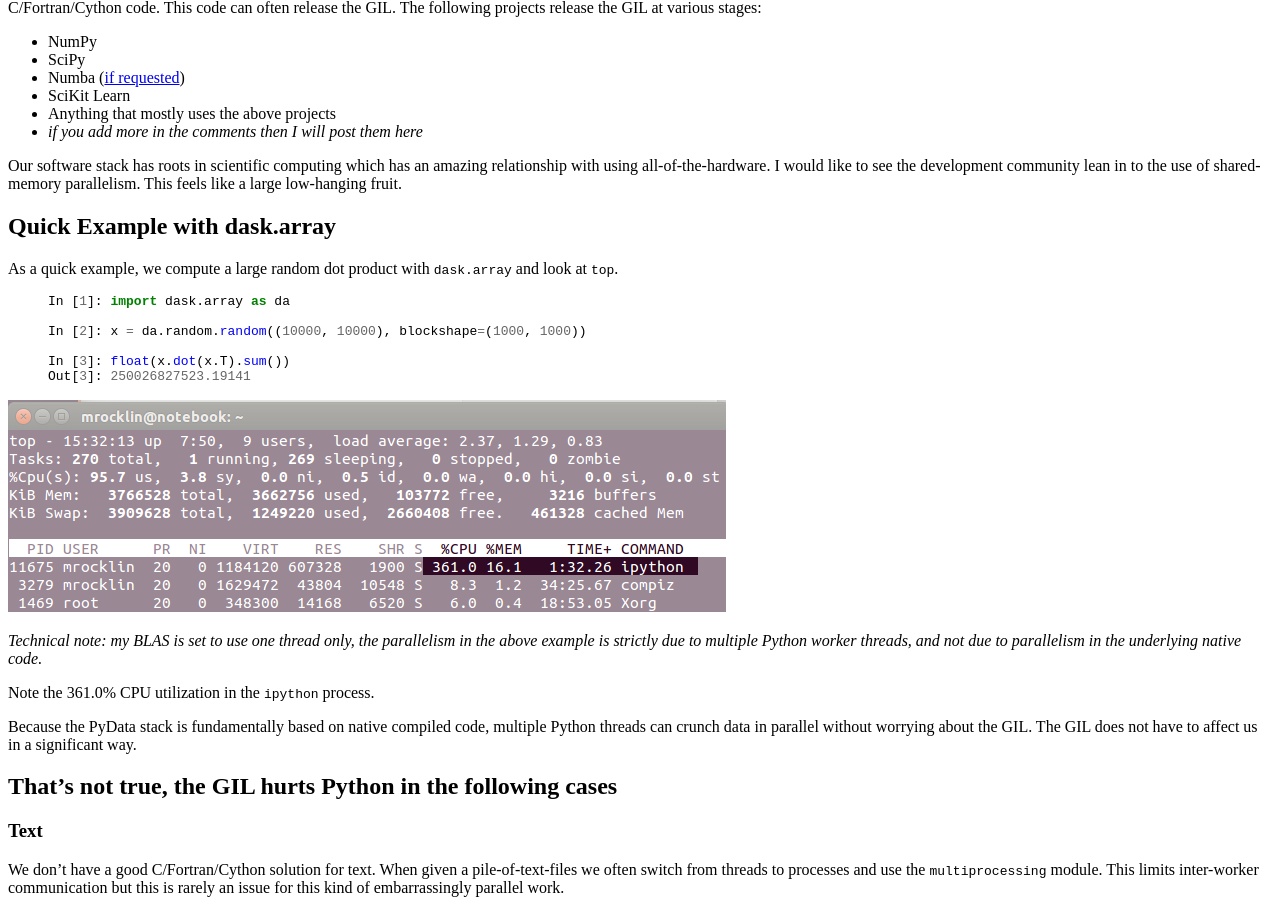
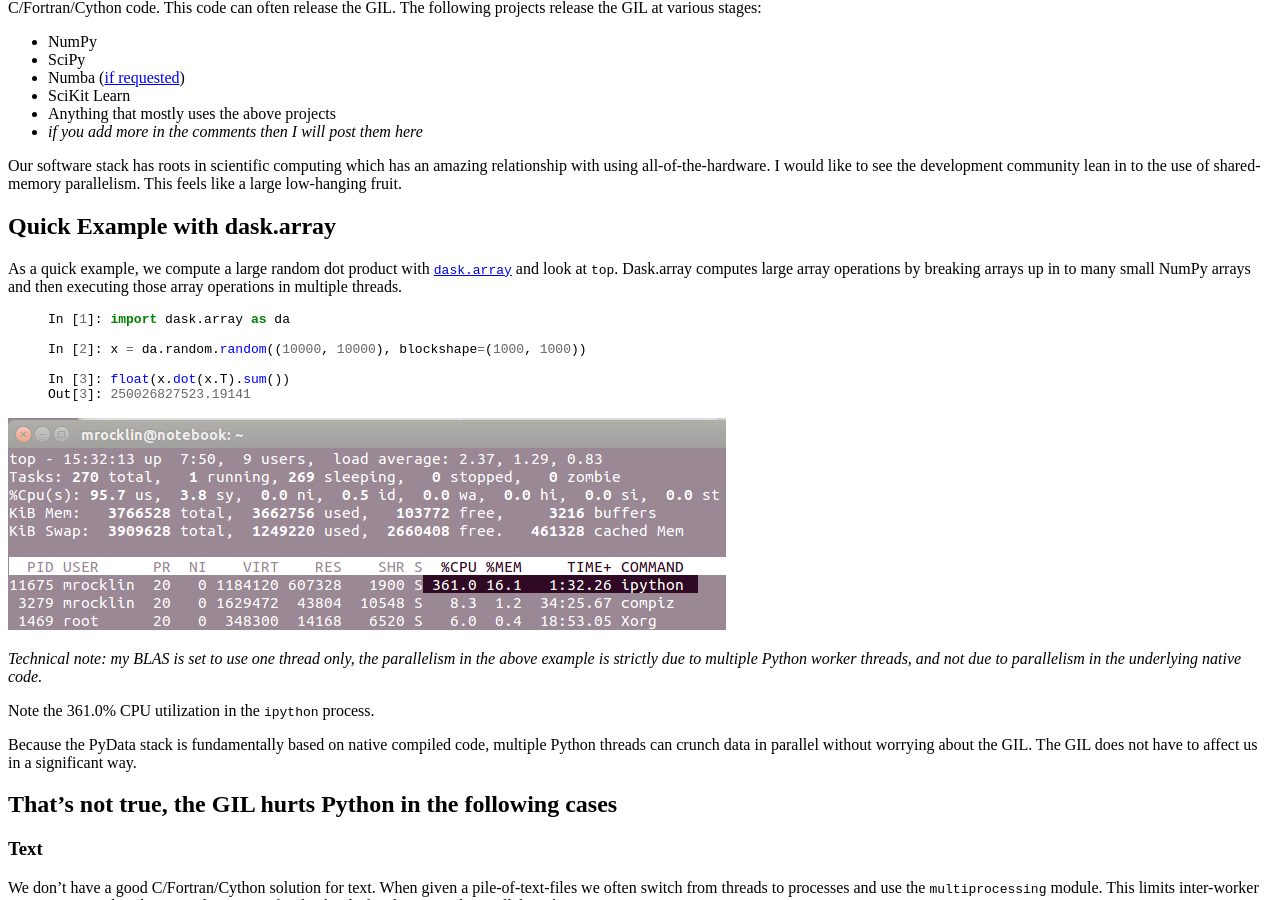
Before and after one commit to besyskymnbk/blog, a Jekyll site: the page built from _posts/work/2015-03-10-PyData-GIL.md, in a window 1280 px wide and 900 px high, scrolled down 522 px. Built offline with Jekyll 4.4.1, drawn with Linux system fonts in a browser that asks for light colours; comment, search, counter and statistics services are not loaded.

Commit message:
add note on dask.array to gil post
thanks @asmeurer

```diff
--- a/_posts/work/2015-03-10-PyData-GIL.md
+++ b/_posts/work/2015-03-10-PyData-GIL.md
@@ -54,8 +54,10 @@ feels like a large low-hanging fruit.
 Quick Example with dask.array
 -----------------------------
 
-As a quick example, we compute a large random dot product with `dask.array` and
-look at `top`.
+As a quick example, we compute a large random dot product with
+[`dask.array`](http://dask.pydata.org/) and look at `top`.  Dask.array computes
+large array operations by breaking arrays up in to many small NumPy arrays and
+then executing those array operations in multiple threads.
 
 {% highlight Python %}
 In [1]: import dask.array as da
```
